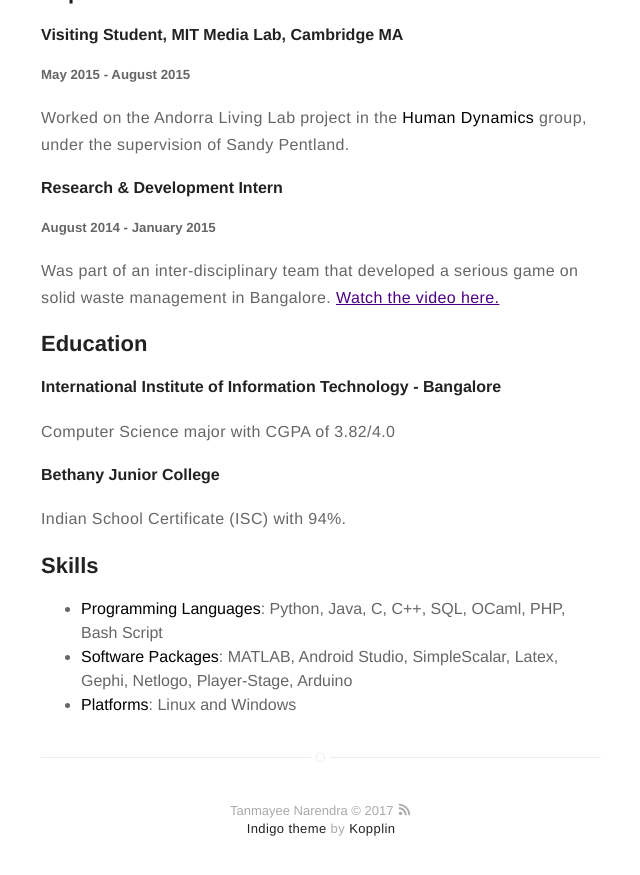
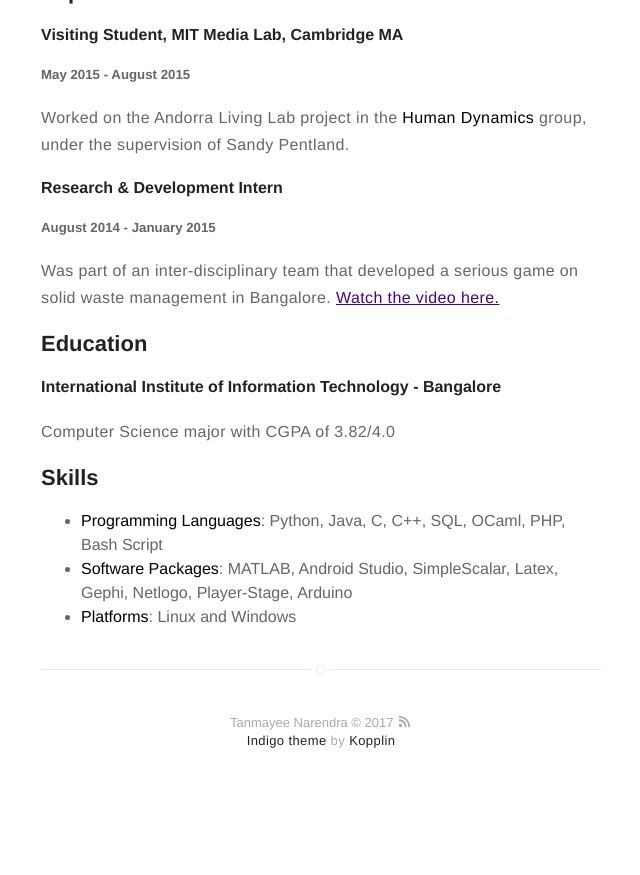
Before and after one commit to ntanmayee/ntanmayee.github.io, a Jekyll site: the page built from about.md, in a window 1280 px wide and 900 px high, scrolled down 1144 px. Shown: the top 875 px of the window, without its empty margins (319-959 px from the left). Built offline with Jekyll 4.4.1, drawn with Linux system fonts in a browser that asks for light colours; after the commit the page ends 1956 px from its top, so only the background shows below that.

Commit message:
minor changes

```diff
--- a/about.md
+++ b/about.md
@@ -38,9 +38,6 @@ Was part of an inter-disciplinary team that developed a serious game on solid wa
 #### International Institute of Information Technology - Bangalore
 Computer Science major with CGPA of 3.82/4.0
 
-#### Bethany Junior College
-Indian School Certificate (ISC) with 94%.
-
 ## Skills
 * **Programming Languages**: Python, Java, C, C++, SQL, OCaml, PHP, Bash Script
 * **Software Packages**: MATLAB, Android Studio, SimpleScalar, Latex, Gephi, Netlogo, Player-Stage, Arduino
```
Also changed, not shown: README.md.
